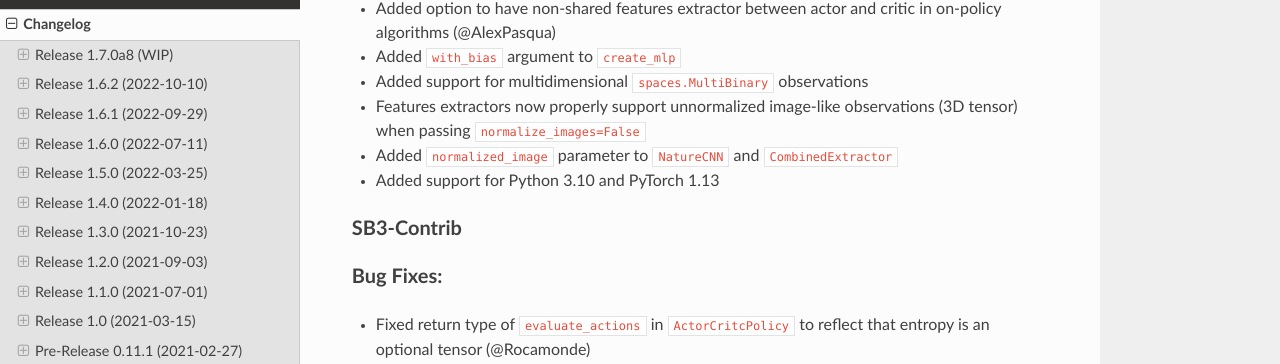
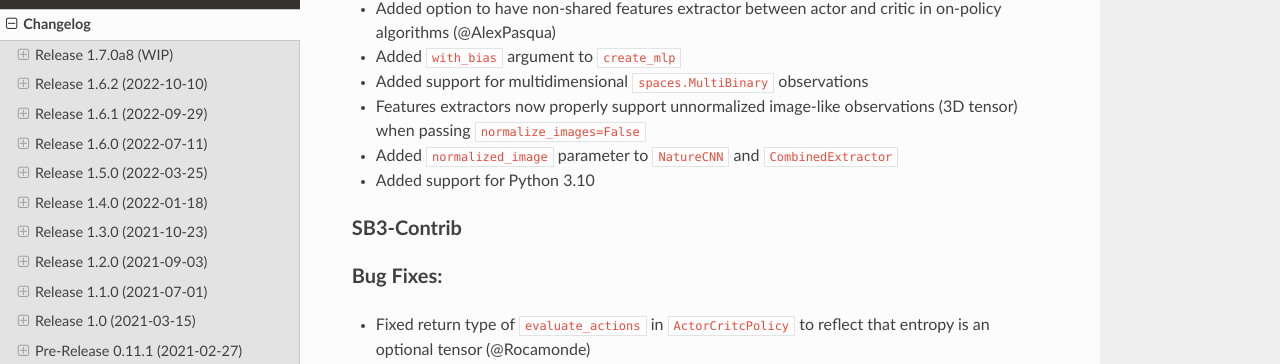
Before and after one commit to DLR-RM/stable-baselines3, a Sphinx documentation site: the page built from docs/misc/changelog.rst, in a window 1280 px wide and 900 px high, scrolled down 395 px. Shown: the part 87-451 px from the top of the window. Built offline with Sphinx 7.4.7 and the Read the Docs theme 2.0.0, drawn with Linux system fonts in a browser that asks for light colours; pages that are not in the unit, such as notebooks, are missing from menus.

Commit message:
Remove remark about pytorch

```diff
--- a/docs/misc/changelog.rst
+++ b/docs/misc/changelog.rst
@@ -24,7 +24,7 @@ New Features:
 - Features extractors now properly support unnormalized image-like observations (3D tensor)
   when passing ``normalize_images=False``
 - Added ``normalized_image`` parameter to ``NatureCNN`` and ``CombinedExtractor``
-- Added support for Python 3.10 and PyTorch 1.13
+- Added support for Python 3.10
 
 SB3-Contrib
 ^^^^^^^^^^^
```
